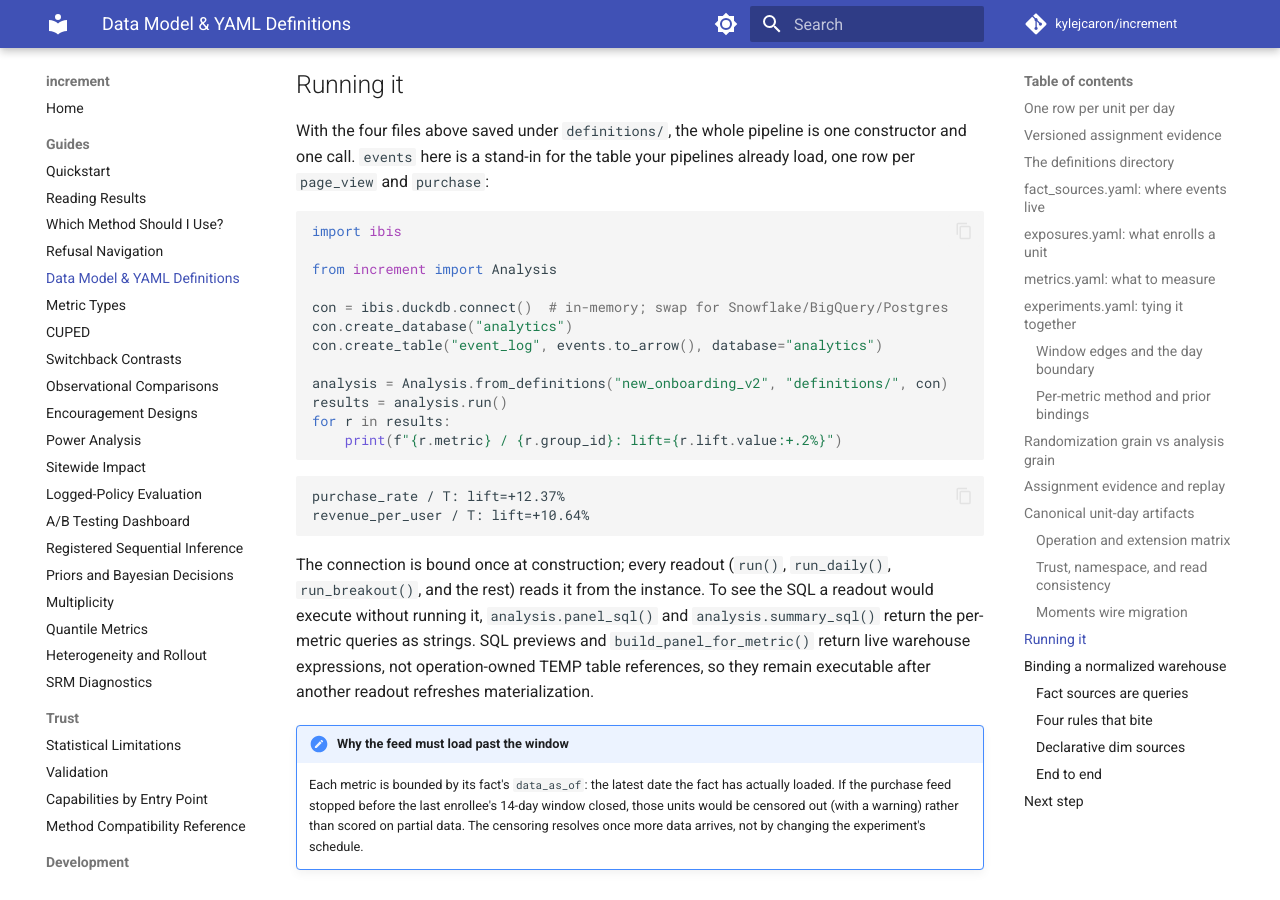
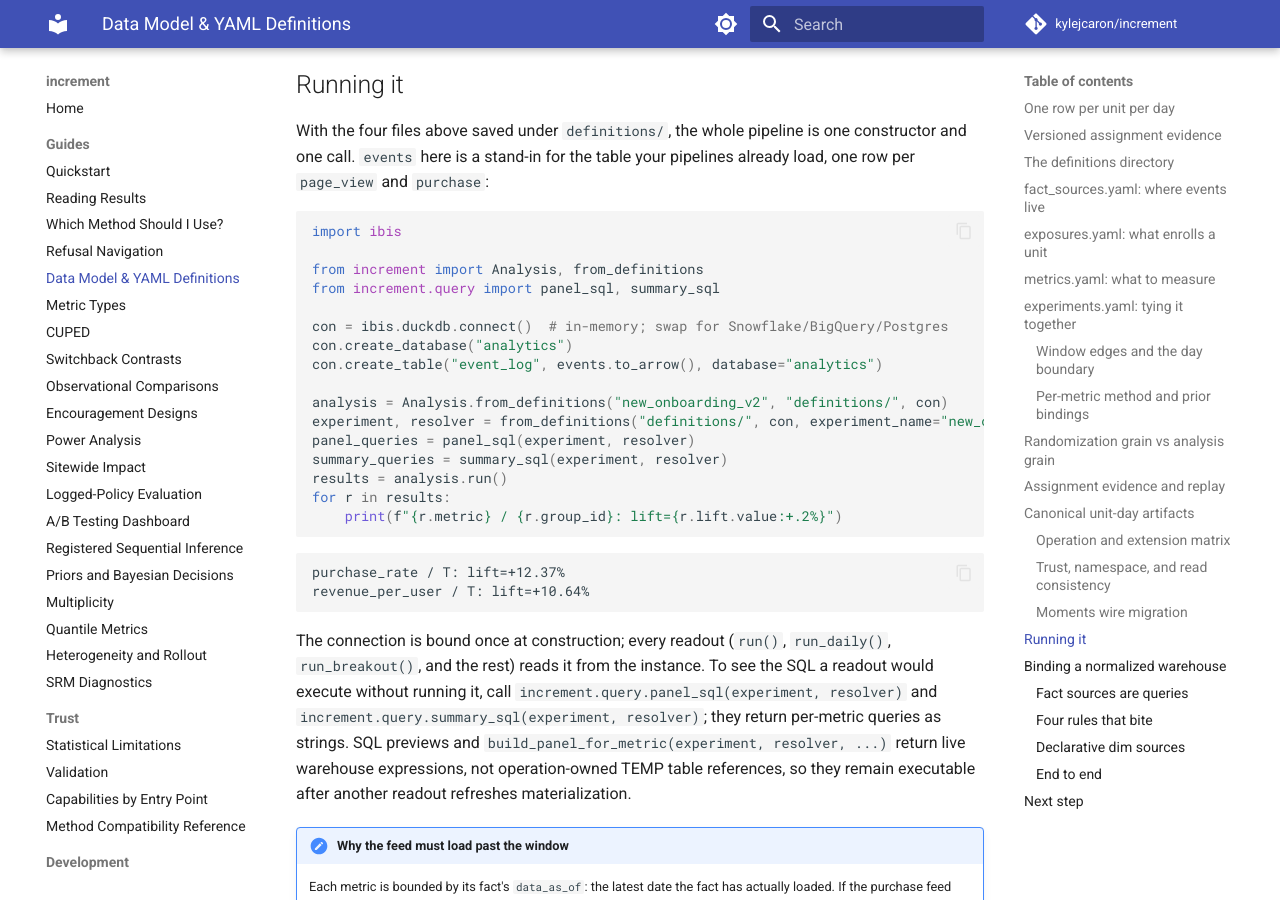
Before and after one commit to kylejcaron/increment, an MkDocs documentation site: the page built from docs/guides/data-model.md, in a window 1280 px wide and 900 px high, scrolled down 16423 px. Built offline with MkDocs 1.6.1 and Material for MkDocs 9.7.7, drawn with Linux system fonts in a browser that asks for light colours; comment, search, counter and statistics services are not loaded; some of the changed text lies outside the part shown.

Commit message:
docs: use experiment workflow calls in guides

````diff
--- a/docs/guides/data-model.md
+++ b/docs/guides/data-model.md
@@ -769,7 +769,7 @@ Definitions-backed analysis has two persistence boundaries:
 
 | Call | What it does |
 |---|---|
-| `analysis.materialize()` | Rebuilds a session-local copy of the unit-day core from current warehouse data (TEMP relations on the current connection). Every call rescans the source unless `store="none"` or no metrics are declared; qualifying readouts rebuild per call (`"always"` from the first call, `"auto"` from the second), and nested reductions reuse that operation's copy, not an earlier call's. Not a portable artifact, and not an atomic snapshot across several source tables. |
+| `increment.workflows.materialize(experiment, resolver)` | Rebuilds a session-local copy of the unit-day core from current warehouse data (TEMP relations on the current connection). Every call rescans the source unless `store="none"` or no metrics are declared; qualifying readouts rebuild per call (`"always"` from the first call, `"auto"` from the second), and nested reductions reuse that operation's copy, not an earlier call's. Not a portable artifact, and not an atomic snapshot across several source tables. |
 | `increment.artifacts.publish_unit_day_artifact(experiment, resolver, store, extensions=(), refresh_of=None)` | Builds the canonical core once and publishes an immutable artifact generation with the format-2 context and format-4 relation digests through the store, returning a `UnitDayArtifactRef`. Obtain the trusted publication context with `increment.artifacts.artifact_context(experiment, resolver)`. A later process adopts it with `from_unit_day_artifact(store, ref, expected_context=...)` without rebuilding facts or exposures. |
 
 Internally, query core owns the shared artifact contracts and relation schemas;
@@ -1324,13 +1324,17 @@ events = pl.DataFrame(rows)
 ```python
 import ibis
 
-from increment import Analysis
+from increment import Analysis, from_definitions
+from increment.query import panel_sql, summary_sql
 
 con = ibis.duckdb.connect()  # in-memory; swap for Snowflake/BigQuery/Postgres
 con.create_database("analytics")
 con.create_table("event_log", events.to_arrow(), database="analytics")
 
 analysis = Analysis.from_definitions("new_onboarding_v2", "definitions/", con)
+experiment, resolver = from_definitions("definitions/", con, experiment_name="new_onboarding_v2")
+panel_queries = panel_sql(experiment, resolver)
+summary_queries = summary_sql(experiment, resolver)
 results = analysis.run()
 for r in results:
     print(f"{r.metric} / {r.group_id}: lift={r.lift.value:+.2%}")
@@ -1344,11 +1348,13 @@ revenue_per_user / T: lift=+10.64%
 
 The connection is bound once at construction; every readout (`run()`,
 `run_daily()`, `run_breakout()`, and the rest) reads it from the instance. To
-see the SQL a readout would execute without running it, `analysis.panel_sql()`
-and `analysis.summary_sql()` return the per-metric queries as strings. SQL
-previews and `build_panel_for_metric()` return live warehouse expressions, not
-operation-owned TEMP table references, so they remain executable after another
-readout refreshes materialization.
+see the SQL a readout would execute without running it, call
+`increment.query.panel_sql(experiment, resolver)` and
+`increment.query.summary_sql(experiment, resolver)`; they return per-metric
+queries as strings. SQL previews and `build_panel_for_metric(experiment,
+resolver, ...)` return live warehouse expressions, not operation-owned TEMP
+table references, so they remain executable after another readout refreshes
+materialization.
 
 !!! note "Why the feed must load past the window"
     Each metric is bounded by its fact's `data_as_of`: the latest date the
@@ -1892,9 +1898,13 @@ for name, rows in [
 
 import pyarrow.parquet as pq
 
-from increment import Analysis
+from increment import Analysis, from_definitions
+from increment.workflows import export_moments
 
 analysis = Analysis.from_definitions("checkout_redesign", "definitions/", con)
+experiment, resolver = from_definitions(
+    "definitions/", con, experiment_name="checkout_redesign"
+)
 
 for r in analysis.run():
     print(f"{r.metric} / {r.group_id}: lift={r.lift.value:+.2%}")
@@ -1914,7 +1924,7 @@ assert plan_segments == ["free"]
 # segment instead of failing, so the absence of that bucket is the check.
 assert "__null__" not in country_segments
 
-analysis.export("moments.parquet")
+export_moments(experiment, resolver, "moments.parquet")
 scanned = sum(
     int(con.table(t, database="analytics").count().execute()) for t in ("fact_orders", "events")
 )
````
Also changed, not shown: docs/api.md (+4 -4 lines), docs/guides/cuped.md (+5 -3 lines), docs/guides/sequential-inference.md (+8 -6 lines), docs/index.md (+5 -2 lines), 1 other file.
